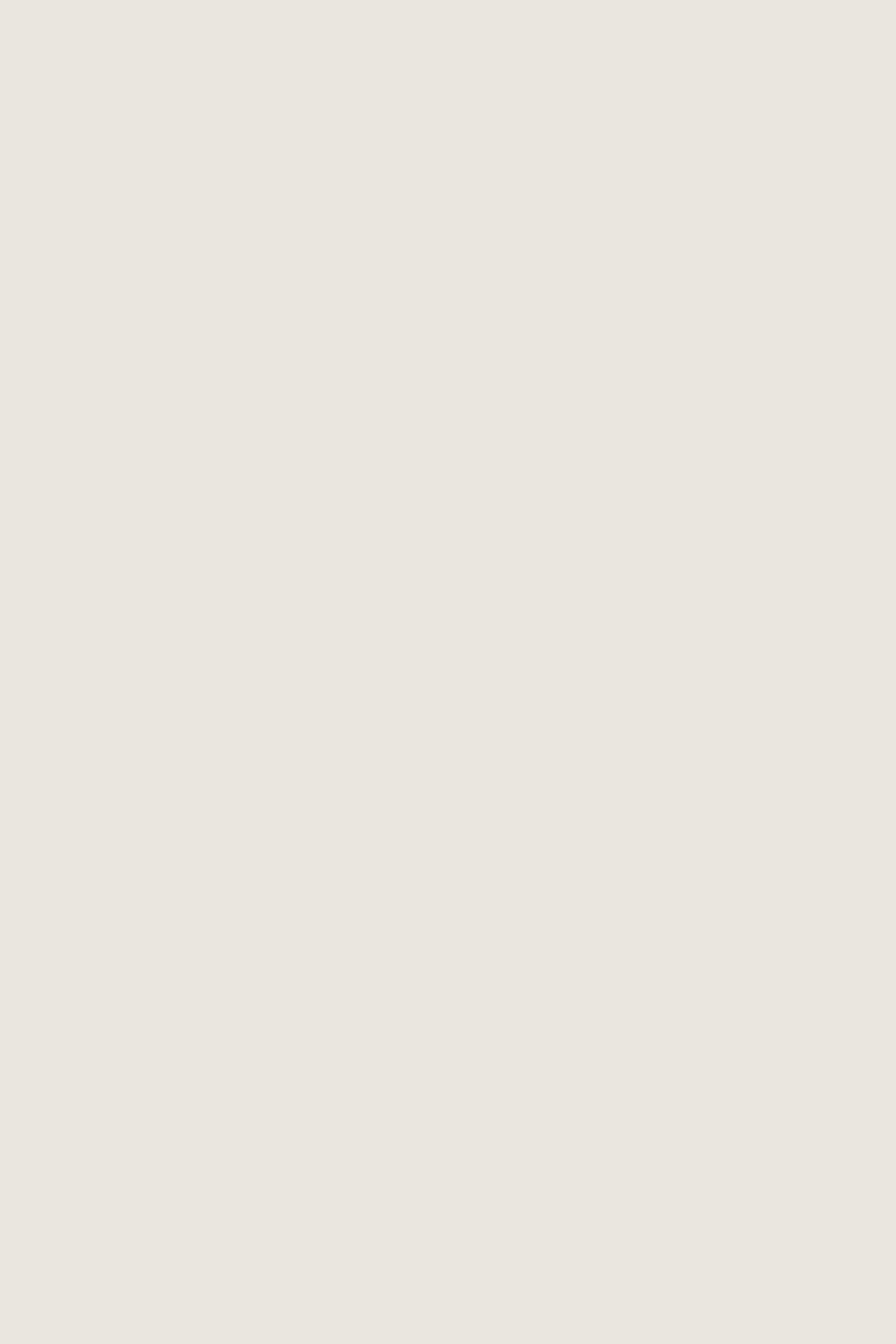
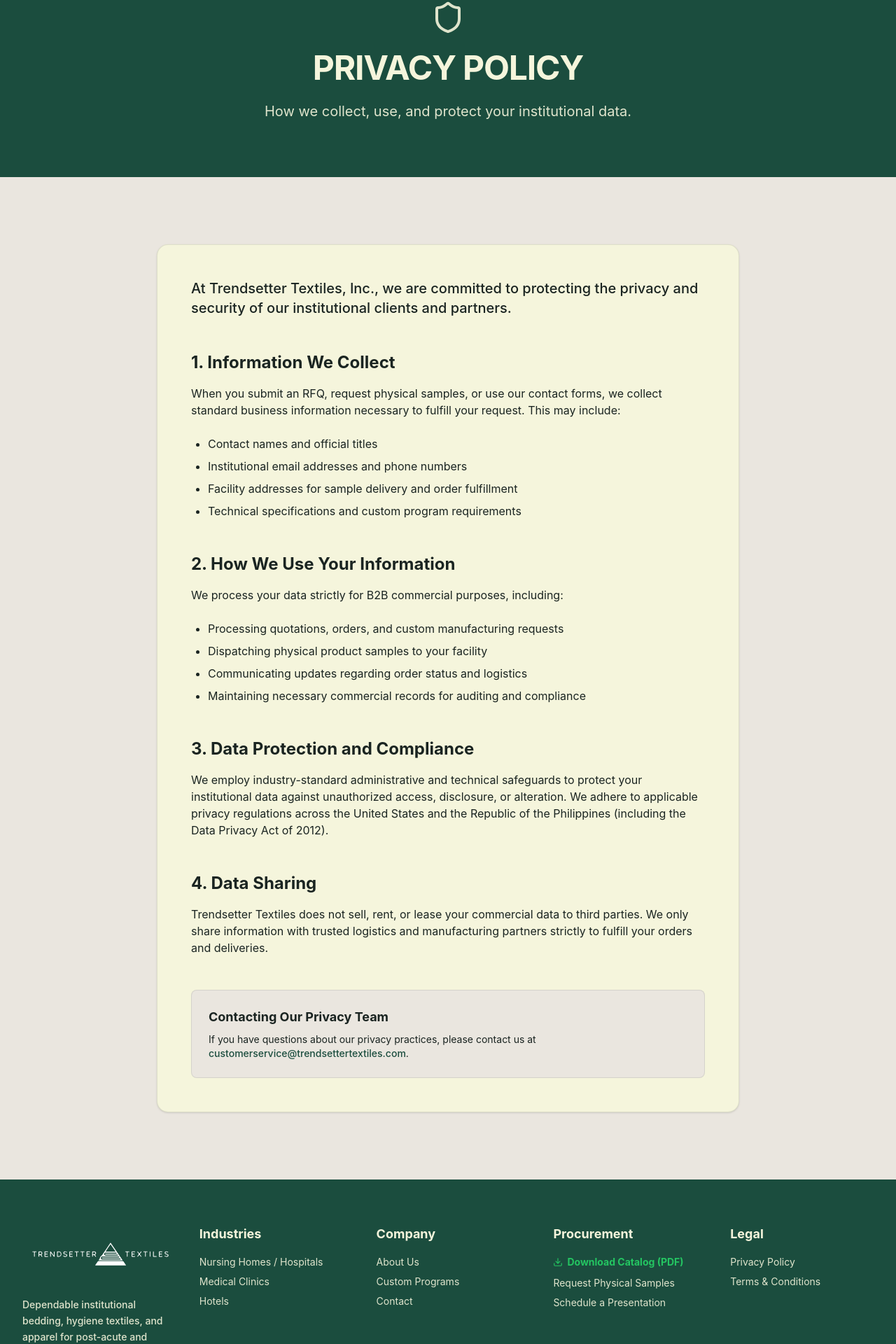
Before and after one commit to numBerNiko/Trendsetter-dev, a React (Vite) app: page /privacy in a window 1280 px wide. Before the commit this address had no page. Shown: the part 294-2214 px from the top of the page at 70% size. Before the commit the page ends 800 px from the top, so only its background shows below. Built offline with nearby package versions, Linux system fonts and the light colour scheme.

Commit message:
feat: add legal pages and reorganize footer links

```diff
--- a/src/App.jsx
+++ b/src/App.jsx
@@ -11,6 +11,8 @@ import HotelsPage from './pages/HotelsPage';
 import CustomProgramsPage from './pages/CustomProgramsPage';
 import AboutPage from './pages/AboutPage';
 import ContactPage from './pages/ContactPage';
+import PrivacyPage from './pages/PrivacyPage';
+import TermsPage from './pages/TermsPage';
 import ScrollToTop from './components/ScrollToTop';
 
 // New B2B Pages
@@ -42,6 +44,8 @@ function App() {
           <Route path="custom-programs" element={<CustomProgramsPage />} />
           <Route path="about" element={<AboutPage />} />
           <Route path="contact" element={<ContactPage />} />
+          <Route path="privacy" element={<PrivacyPage />} />
+          <Route path="terms" element={<TermsPage />} />
           <Route path="portal" element={<PortalPage />} />
           <Route path="case-studies" element={<CaseStudiesPage />} />
           <Route path="request-samples" element={<RequestSamplesPage />} />
--- a/src/components/Layout.jsx
+++ b/src/components/Layout.jsx
@@ -97,8 +97,8 @@ export default function Layout() {
       {/* Enterprise Footer */}
       <footer className="pt-16 pb-8 mt-auto text-neutral-bg" style={{ backgroundColor: region.theme.primaryBg }}>
         <div className="max-w-7xl mx-auto px-4 sm:px-6 lg:px-8">
-          <div className="grid grid-cols-1 md:grid-cols-4 gap-12 mb-12">
-            <div>
+          <div className="grid grid-cols-1 sm:grid-cols-2 md:grid-cols-5 gap-8 lg:gap-12 mb-12">
+            <div className="sm:col-span-2 md:col-span-1">
               <img
                 src="/Trendsetter-Logo.svg"
                 alt="Trendsetter Textiles Logo"
@@ -144,10 +144,16 @@ export default function Layout() {
                     <Download size={14} /> Download Catalog (PDF)
                   </a>
                 </li>
-                <li><Link to="/contact" className="transition-colors text-white hover:opacity-80">Request Physical Samples</Link></li>
-                <li><Link to="/contact" className="transition-colors text-white hover:opacity-80">Institutional Case Studies</Link></li>
-                <li><Link to="/contact" className="transition-colors text-white hover:opacity-80">B2B Resources & Hub</Link></li>
-                <li><Link to="/contact" className="transition-colors text-white hover:opacity-80">Schedule a Presentation</Link></li>
+                <li><Link to="/contact?inquiry=samples" className="transition-colors text-white hover:opacity-80">Request Physical Samples</Link></li>
+                <li><Link to="/contact?inquiry=presentation" className="transition-colors text-white hover:opacity-80">Schedule a Presentation</Link></li>
+              </ul>
+            </div>
+
+            <div>
+              <h4 className="font-bold text-lg mb-4 text-white">Legal</h4>
+              <ul className="space-y-2 text-sm opacity-90">
+                <li><Link to="/privacy" className="transition-colors text-white hover:opacity-80">Privacy Policy</Link></li>
+                <li><Link to="/terms" className="transition-colors text-white hover:opacity-80">Terms & Conditions</Link></li>
               </ul>
             </div>
           </div>
--- /dev/null
+++ b/src/pages/PrivacyPage.jsx
@@ -0,0 +1,74 @@
+import React from 'react';
+import { useRegion } from '../hooks/useRegion';
+import { Shield } from 'lucide-react';
+
+export default function PrivacyPage() {
+  const region = useRegion();
+
+  return (
+    <div className="bg-neutral-bg min-h-screen">
+      {/* Hero Section */}
+      <section className="relative pt-24 pb-20 overflow-hidden" style={{ backgroundColor: region.theme.primaryBg }}>
+        <div className="max-w-4xl mx-auto px-4 sm:px-6 lg:px-8 relative z-10 text-center">
+          <Shield size={48} className="mx-auto mb-6 text-white opacity-90" />
+          <h1 className="text-4xl md:text-5xl font-bold text-white mb-6 uppercase tracking-tight">Privacy Policy</h1>
+          <p className="text-lg md:text-xl text-white opacity-90 max-w-2xl mx-auto">
+            How we collect, use, and protect your institutional data.
+          </p>
+        </div>
+      </section>
+
+      {/* Content Section */}
+      <section className="py-16 md:py-24">
+        <div className="max-w-4xl mx-auto px-4 sm:px-6 lg:px-8">
+          <div className="bg-white p-8 md:p-12 rounded-2xl shadow-sm border border-slate/10 prose prose-slate max-w-none">
+
+            <p className="lead text-xl text-slate mb-8 font-medium">
+              At Trendsetter Textiles, Inc., we are committed to protecting the privacy and security of our institutional clients and partners.
+            </p>
+
+            <h2 className="text-2xl font-bold mt-12 mb-4 text-slate">1. Information We Collect</h2>
+            <p className="mb-6">
+              When you submit an RFQ, request physical samples, or use our contact forms, we collect standard business information necessary to fulfill your request. This may include:
+            </p>
+            <ul className="list-disc pl-6 mb-8 space-y-2">
+              <li>Contact names and official titles</li>
+              <li>Institutional email addresses and phone numbers</li>
+              <li>Facility addresses for sample delivery and order fulfillment</li>
+              <li>Technical specifications and custom program requirements</li>
+            </ul>
+
+            <h2 className="text-2xl font-bold mt-12 mb-4 text-slate">2. How We Use Your Information</h2>
+            <p className="mb-6">
+              We process your data strictly for B2B commercial purposes, including:
+            </p>
+            <ul className="list-disc pl-6 mb-8 space-y-2">
+              <li>Processing quotations, orders, and custom manufacturing requests</li>
+              <li>Dispatching physical product samples to your facility</li>
+              <li>Communicating updates regarding order status and logistics</li>
+              <li>Maintaining necessary commercial records for auditing and compliance</li>
+            </ul>
+
+            <h2 className="text-2xl font-bold mt-12 mb-4 text-slate">3. Data Protection and Compliance</h2>
+            <p className="mb-6">
+              We employ industry-standard administrative and technical safeguards to protect your institutional data against unauthorized access, disclosure, or alteration. We adhere to applicable privacy regulations across the United States and the Republic of the Philippines (including the Data Privacy Act of 2012).
+            </p>
+
+            <h2 className="text-2xl font-bold mt-12 mb-4 text-slate">4. Data Sharing</h2>
+            <p className="mb-8">
+              Trendsetter Textiles does not sell, rent, or lease your commercial data to third parties. We only share information with trusted logistics and manufacturing partners strictly to fulfill your orders and deliveries.
+            </p>
+
+            <div className="mt-12 p-6 rounded-lg bg-neutral-bg border border-slate/10">
+              <h3 className="font-bold text-lg mb-2">Contacting Our Privacy Team</h3>
+              <p className="text-sm m-0">
+                If you have questions about our privacy practices, please contact us at <a href={`mailto:${region.email}`} className="text-deep-teal hover:underline font-medium">{region.email}</a>.
+              </p>
+            </div>
+
+          </div>
+        </div>
+      </section>
+    </div>
+  );
+}
--- /dev/null
+++ b/src/pages/TermsPage.jsx
@@ -0,0 +1,79 @@
+import React from 'react';
+import { useRegion } from '../hooks/useRegion';
+import { FileText } from 'lucide-react';
+
+export default function TermsPage() {
+  const region = useRegion();
+
+  return (
+    <div className="bg-neutral-bg min-h-screen">
+      {/* Hero Section */}
+      <section className="relative pt-24 pb-20 overflow-hidden" style={{ backgroundColor: region.theme.primaryBg }}>
+        <div className="max-w-4xl mx-auto px-4 sm:px-6 lg:px-8 relative z-10 text-center">
+          <FileText size={48} className="mx-auto mb-6 text-white opacity-90" />
+          <h1 className="text-4xl md:text-5xl font-bold text-white mb-6 uppercase tracking-tight">Terms & Conditions</h1>
+          <p className="text-lg md:text-xl text-white opacity-90 max-w-2xl mx-auto">
+            Standard commercial terms for institutional procurement and custom manufacturing.
+          </p>
+        </div>
+      </section>
+
+      {/* Content Section */}
+      <section className="py-16 md:py-24">
+        <div className="max-w-4xl mx-auto px-4 sm:px-6 lg:px-8">
+          <div className="bg-white p-8 md:p-12 rounded-2xl shadow-sm border border-slate/10 prose prose-slate max-w-none">
+
+            <p className="lead text-xl text-slate mb-12 font-medium">
+              The following standard terms and conditions apply to all quotations, purchase orders, and sales agreements with Trendsetter Textiles, Inc.
+            </p>
+
+            <div className="space-y-12">
+              <div>
+                <h2 className="text-2xl font-bold mb-4 text-slate border-b pb-2">1. Quotation Validity</h2>
+                <p>
+                  All official quotations provided by Trendsetter Textiles are valid for a period of <strong>fifteen (15) days</strong> from the date of issuance, unless otherwise explicitly stated in writing on the quotation document. Prices are subject to change without prior notice should there be any adjustments in the order quantity or specifications after this period.
+                </p>
+              </div>
+
+              <div>
+                <h2 className="text-2xl font-bold mb-4 text-slate border-b pb-2">2. Payment Terms</h2>
+                <p className="mb-4">Standard institutional orders require the following payment structure:</p>
+                <ul className="list-disc pl-6 space-y-2">
+                  <li><strong>Down Payment:</strong> A fifty percent (50%) down payment is strictly required upon confirmation of the Purchase Order (PO) prior to the commencement of production.</li>
+                  <li><strong>Balance Payment:</strong> The remaining fifty percent (50%) balance shall be payable immediately upon completion of the order and issuance of the final Sales Invoice.</li>
+                </ul>
+                <p className="mt-4 text-sm italic text-neutral-500">Late payments may be subject to applicable compounding charges as per regional laws.</p>
+              </div>
+
+              <div>
+                <h2 className="text-2xl font-bold mb-4 text-slate border-b pb-2">3. Standard Delivery Timelines</h2>
+                <p>
+                  Estimated delivery for standard bulk orders is <strong>sixty (60) to ninety (90) working days</strong> upon receipt of the confirmed Purchase Order and initial down payment. Delivery timelines are subject to force majeure and other circumstances beyond the reasonable control of the Seller. Delivery charges for locations outside standard metropolitan zones will be quoted separately.
+                </p>
+              </div>
+
+              <div>
+                <h2 className="text-2xl font-bold mb-4 text-slate border-b pb-2">4. Custom Orders & Specifications</h2>
+                <p className="mb-4">
+                  For bespoke manufacturing programs and custom facility dimensions:
+                </p>
+                <ul className="list-disc pl-6 space-y-2">
+                  <li>Prices are subject to adjustment in the event of requested customized sizes, fabrics, or unique designs.</li>
+                  <li>All terms, product specifications, and required sizes must be clearly stated in the official Purchase Order. Any omission or discrepancy may result in delays or revisions to pricing.</li>
+                  <li>Standard labels and laundry tags are included free of charge; however, custom institutional logo designs may incur additional costs depending on complexity.</li>
+                </ul>
+              </div>
+            </div>
+
+            <div className="mt-16 p-6 rounded-lg bg-neutral-bg border border-slate/10 text-center">
+              <p className="text-sm m-0 text-slate">
+                For specific contractual inquiries or to request a master service agreement, please contact <br/><strong className="text-deep-teal">{region.email}</strong>
+              </p>
+            </div>
+
+          </div>
+        </div>
+      </section>
+    </div>
+  );
+}
```
